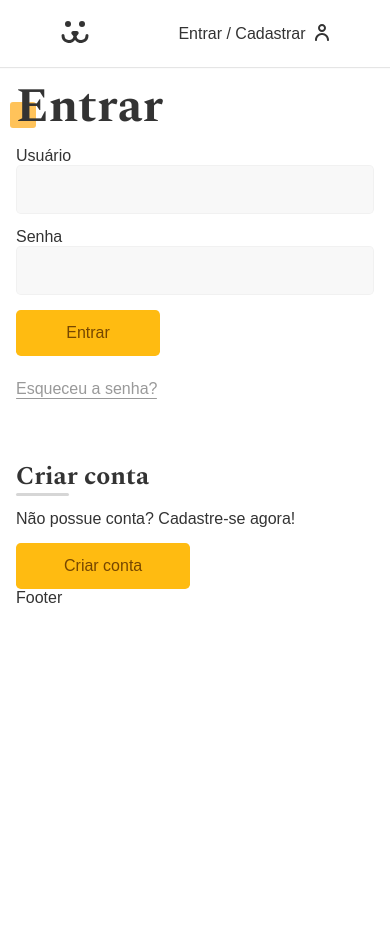
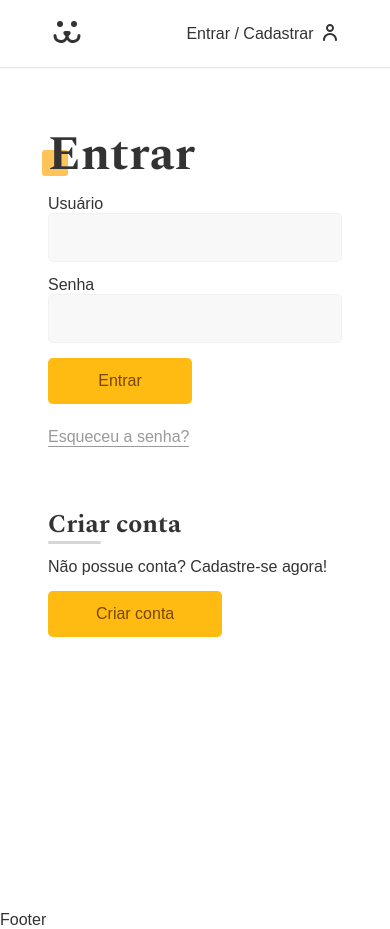
Before and after one commit to saulomartins1/dogz, a React (Vite) app: page /login in a window 390 px wide. Before the commit the page ends 844 px from the top, so only its background shows below. Built offline with nearby package versions, Linux system fonts and the light colour scheme.

Commit message:
Modified: Login.jsx [UI structure and styles]

```diff
--- a/src/App.css
+++ b/src/App.css
@@ -59,8 +59,7 @@
 
 /* Class geral, englobará o App.jsx */
 .container {
-    max-width: 60rem;
-    padding: 0 1rem;
+    /* max-width: 60rem; */
     margin: 0 auto;
 }
 
--- a/src/Components/Login/Login.jsx
+++ b/src/Components/Login/Login.jsx
@@ -4,6 +4,7 @@
 import LoginCreate from './LoginCreate'
 import LoginPassReset from './LoginPassReset'
 import { UserContext } from '../../Contexts/UserContext'
+import styles from './Login.module.css'
 
 function Login() {
     const { login } = React.useContext(UserContext)
@@ -13,11 +14,15 @@
     }
 
     return (
-        <Routes>
-            <Route path='/' element={<LoginForm />} />
-            <Route path='criar' element={<LoginCreate />} />
-            <Route path='recuperar' element={<LoginPassReset />} />
-        </Routes>
+        <section className={styles.login}>
+            <div className={styles.forms}>
+                <Routes>
+                    <Route path='/' element={<LoginForm />} />
+                    <Route path='criar' element={<LoginCreate />} />
+                    <Route path='recuperar' element={<LoginPassReset />} />
+                </Routes>
+            </div>
+        </section>
     )
 }
 
--- /dev/null
+++ b/src/Components/Login/Login.module.css
@@ -0,0 +1,34 @@
+.login {
+    display: grid;
+    grid-template-columns: 1fr 1fr;
+    align-content: space-between;
+    align-items: stretch;
+    min-height: 100vh;
+    gap: 0rem;
+}
+
+.login::before {
+    content: '';
+    display: block;
+    background: url("../../Assets/login.jpg") no-repeat center center;
+    background-size: cover;
+}
+
+.forms {
+    max-width: 30rem;
+    padding: 3rem;
+}
+
+@media (max-width: 40rem) {
+    .login {
+        grid-template-columns: 1fr;
+    }
+
+    .login::before {
+        display: none;
+    }
+
+    .forms {
+        max-width: 100%;
+    }
+}
```
